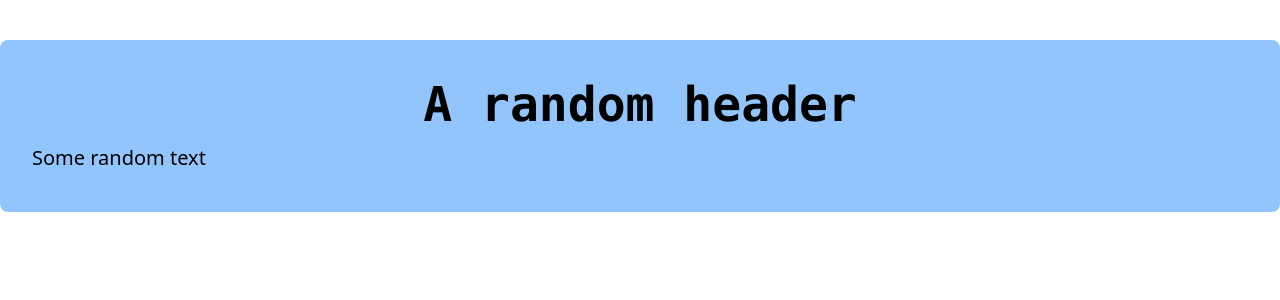
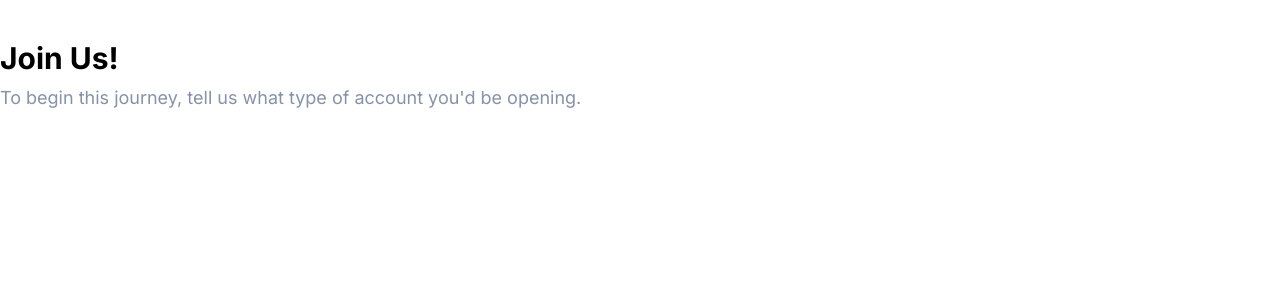
Before and after one commit to codegiyu/group-react, a React (Create React App) app: page / in a window 1280 px wide. Shown: the top 300 px of the page. Built offline with nearby package versions, Linux system fonts and the light colour scheme.

Commit message:
ch: initial heading commit

```diff
--- a/src/App.css
+++ b/src/App.css
@@ -1,3 +1,4 @@
+@import url('https://fonts.googleapis.com/css2?family=Inter:wght@400;700&display=swap');
 @tailwind base;
 @tailwind components;
 @tailwind utilities;
--- a/src/index.css
+++ b/src/index.css
@@ -1,3 +1,5 @@
+@import url('https://fonts.googleapis.com/css2?family=Inter:wght@400;700&display=swap');
+
 /*
 ! tailwindcss v3.1.8 | MIT License | https://tailwindcss.com
 */
@@ -408,7 +410,7 @@ video {
   height: auto;
 }
 
-*, ::before, ::after {
+*, ::before, ::after{
   --tw-border-spacing-x: 0;
   --tw-border-spacing-y: 0;
   --tw-translate-x: 0;
@@ -455,7 +457,7 @@ video {
   --tw-backdrop-sepia:  ;
 }
 
-::-webkit-backdrop {
+::-webkit-backdrop{
   --tw-border-spacing-x: 0;
   --tw-border-spacing-y: 0;
   --tw-translate-x: 0;
@@ -502,7 +504,7 @@ video {
   --tw-backdrop-sepia:  ;
 }
 
-::backdrop {
+::backdrop{
   --tw-border-spacing-x: 0;
   --tw-border-spacing-y: 0;
   --tw-translate-x: 0;
@@ -549,129 +551,55 @@ video {
   --tw-backdrop-sepia:  ;
 }
 
-.container {
-  width: 100%;
-  padding-right: 1rem;
-  padding-left: 1rem;
-}
-
-@media (min-width: 640px) {
-  .container {
-    max-width: 640px;
-    padding-right: 2rem;
-    padding-left: 2rem;
-  }
-}
-
-@media (min-width: 768px) {
-  .container {
-    max-width: 768px;
-  }
-}
-
-@media (min-width: 1024px) {
-  .container {
-    max-width: 1024px;
-    padding-right: 3rem;
-    padding-left: 3rem;
-  }
-}
-
-@media (min-width: 1280px) {
-  .container {
-    max-width: 1280px;
-    padding-right: 4rem;
-    padding-left: 4rem;
-  }
-}
-
-@media (min-width: 1536px) {
-  .container {
-    max-width: 1536px;
-    padding-right: 5rem;
-    padding-left: 5rem;
-  }
-}
-
-.mx-0 {
-  margin-left: 0px;
-  margin-right: 0px;
-}
-
-.mx-auto {
+.mx-auto{
   margin-left: auto;
   margin-right: auto;
 }
 
-.mt-4 {
-  margin-top: 1rem;
+.mt-2{
+  margin-top: 0.5rem;
 }
 
-.block {
+.block{
   display: block;
 }
 
-.w-full {
+.w-full{
   width: 100%;
 }
 
-.rounded-lg {
-  border-radius: 0.5rem;
-}
-
-.bg-black {
-  --tw-bg-opacity: 1;
-  background-color: rgb(0 0 0 / var(--tw-bg-opacity));
-}
-
-.bg-blue-300 {
-  --tw-bg-opacity: 1;
-  background-color: rgb(147 197 253 / var(--tw-bg-opacity));
-}
-
-.bg-zinc-800 {
-  --tw-bg-opacity: 1;
-  background-color: rgb(39 39 42 / var(--tw-bg-opacity));
-}
-
-.py-10 {
+.py-10{
   padding-top: 2.5rem;
   padding-bottom: 2.5rem;
 }
 
-.px-8 {
-  padding-left: 2rem;
-  padding-right: 2rem;
+.text-left{
+  text-align: left;
 }
 
-.py-1 {
-  padding-top: 0.25rem;
-  padding-bottom: 0.25rem;
+.font-inter{
+  font-family: 'Inter', sans-serif;
 }
 
-.text-center {
-  text-align: center;
+.text-3xl{
+  font-size: 1.875rem;
+  line-height: 2.25rem;
 }
 
-.font-mono {
-  font-family: ui-monospace, SFMono-Regular, Menlo, Monaco, Consolas, "Liberation Mono", "Courier New", monospace;
+.text-sizePara{
+  font-size: 18px;
+  line-height: 28px;
 }
 
-.text-5xl {
-  font-size: 3rem;
-  line-height: 1;
+.font-bold{
+  font-weight: 700;
 }
 
-.text-base {
-  font-size: 1rem;
-  line-height: 1.5rem;
+.font-normal{
+  font-weight: 400;
 }
 
-.text-xl {
-  font-size: 1.25rem;
-  line-height: 1.75rem;
+.text-ash{
+  --tw-text-opacity: 1;
+  color: rgb(134 146 166 / var(--tw-text-opacity));
 }
-
-.font-bold {
-  font-weight: 700;
-}
--- a/src/index.js
+++ b/src/index.js
@@ -9,13 +9,13 @@ import './index.css';
 // Please delete these comments after using them
 // Here's a sample functional component to guide you in creating yours
 
-const Block = () => {
+const Block = ({heading, paragraph}) => {
     return (
         <div className='block w-full'>
-            <section className='py-10 w-full'>
-                <div className='container mx-auto py-10 bg-blue-300 rounded-lg px-8'>
-                    <h1 className='text-5xl font-bold text-center font-mono'>A random header</h1>
-                    <p className='text-xl mt-4'>Some random text</p>
+            <section className='w-full'>
+                <div className='mx-auto py-10 font-inter'>
+                    <h1 className='text-3xl font-bold text-left'>{heading}</h1>
+                    <p className='mt-2 font-normal text-left text-ash text-sizePara'>{paragraph}</p>
                 </div>
             </section>
         </div>
@@ -28,7 +28,9 @@ const Block = () => {
 const App = () => {
   return (
     <div className='app'>
-      <Block />
+      <Block heading={"Join Us!"}
+      paragraph={"To begin this journey, tell us what type of account you'd be opening."}
+      />
     </div>
   )
 }
```
Also changed, not shown: src/App.js (deleted, +0 -13 lines), src/index2.js (deleted, +0 -21 lines), tailwind.config.js (+11 -1 lines), 1 other file (tests, documents, lock files or other folders).
